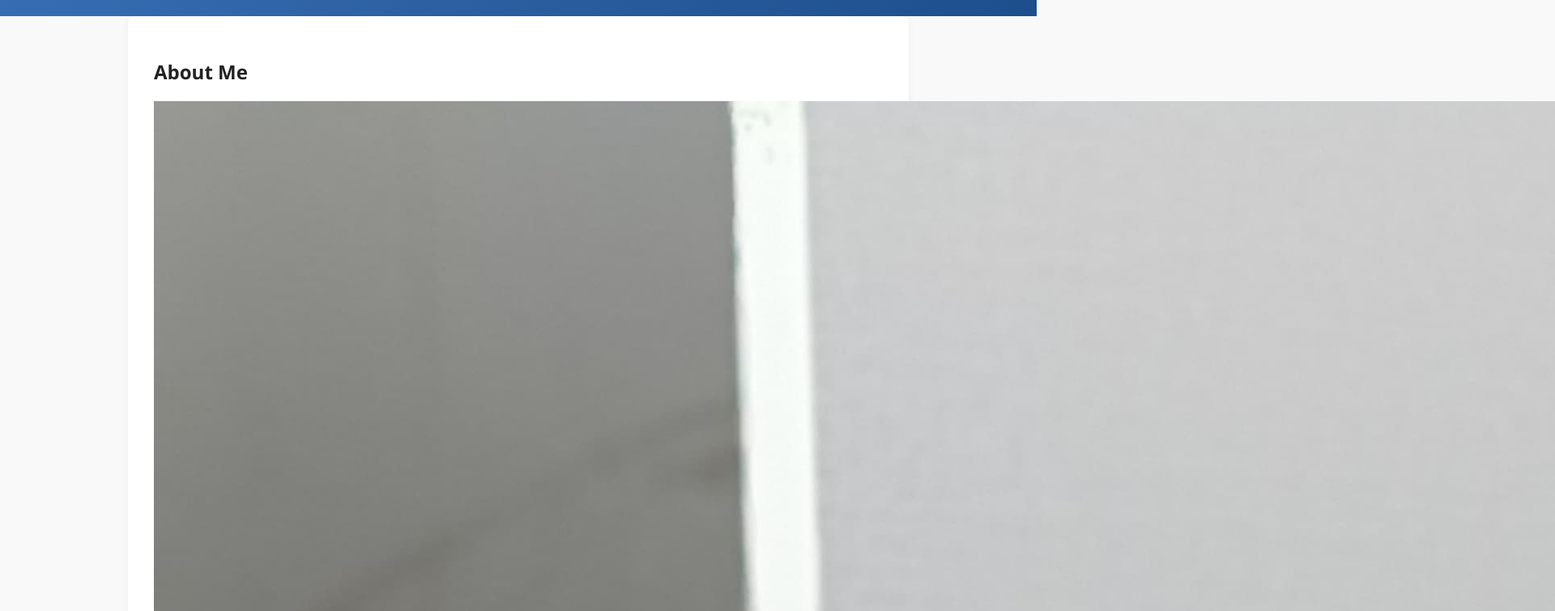
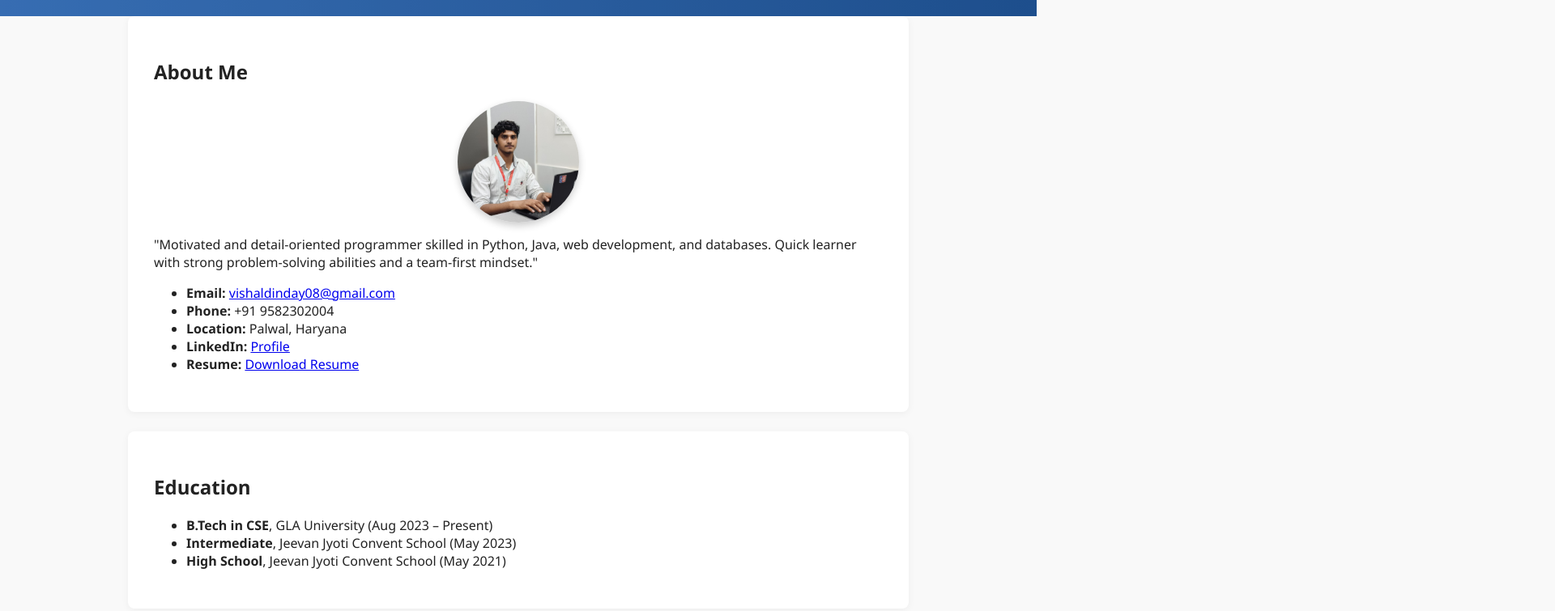
Before and after one commit to vishal004-web/cv-webpage, a plain HTML site: page index.html in a window 1280 px wide. Shown: the part 780-1535 px from the top of the page at 81% size, 1920 px wide, since content can reach past the window. Drawn offline with nearby package versions, Linux system fonts and the light colour scheme.

Commit message:
Add files via upload

```diff
--- a/style.css
+++ b/style.css
@@ -121,3 +121,12 @@ footer {
   cursor: pointer;
   z-index: 1000;
 }
+.profile-pic {
+  width: 150px;
+  height: 150px;
+  object-fit: cover;
+  border-radius: 50%;
+  display: block;
+  margin: 0 auto 1rem;
+  box-shadow: 0 4px 10px rgba(0,0,0,0.2);
+}
```
